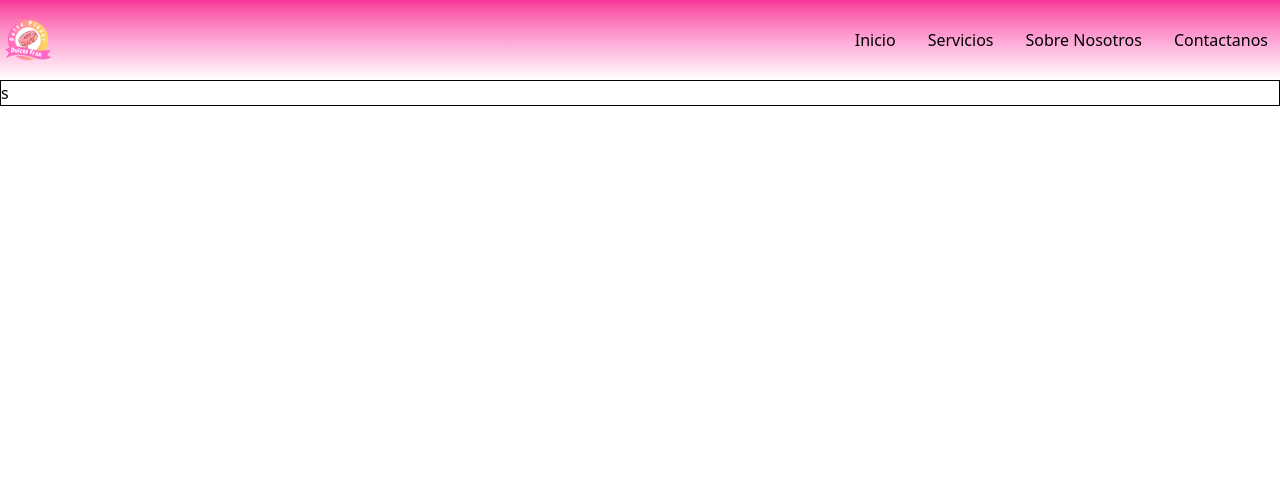
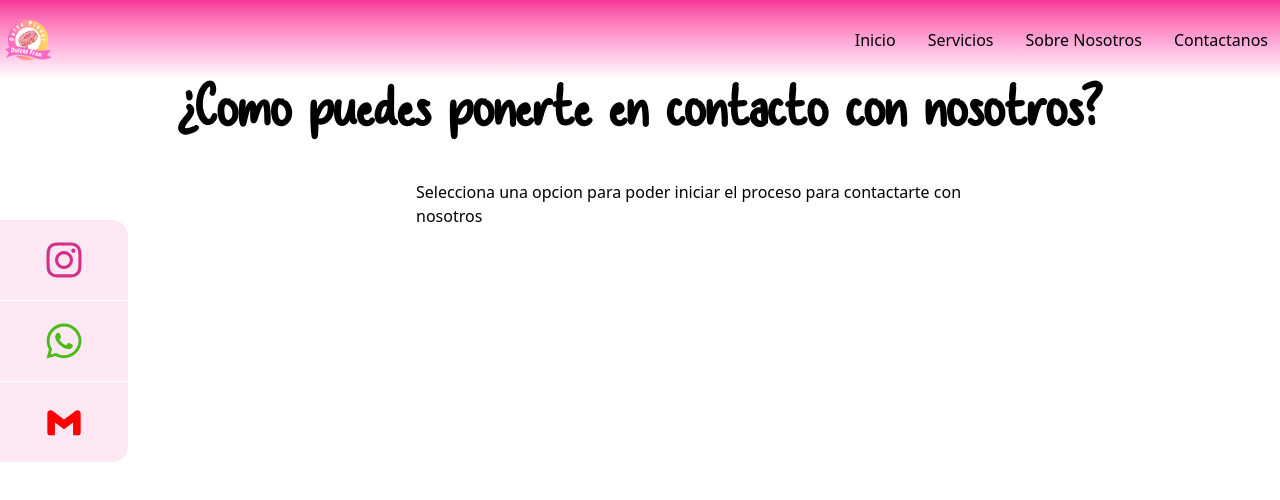
Before and after one commit to CrisMesina/dulcesfran, a React (Vite) app: page /contacto in a window 1280 px wide. Shown: the top 500 px of the page. Built offline with nearby package versions, Linux system fonts and the light colour scheme.

Commit message:
add cart Instagram for Contactanos

```diff
--- a/src/App.css
+++ b/src/App.css
@@ -1,6 +1,6 @@
 @import "tailwindcss";
 
-
+/* TODO LO RELACIONADO A TAILWINDCSS PERSONALIZADO AQUI */
 
 @theme{
     --breakpoint-xxs: 24rem;
--- /dev/null
+++ b/src/components/InfoCorreo.tsx
@@ -0,0 +1,3 @@
+export const InfoCorreo  = () =>{
+    return "Info Correo"
+}
--- /dev/null
+++ b/src/components/InfoInstagram.tsx
@@ -0,0 +1,51 @@
+import { CiHeart } from "react-icons/ci";
+import { FiMessageCircle } from "react-icons/fi";
+import { TbSend } from "react-icons/tb";
+import { IoMdMore } from "react-icons/io";
+
+export const InfoInstagram =()=>{
+    return(
+        <>
+            <div className="flex flex-col w-full h-[510px] mx-72 text-center m-20 mt-10 animate-fadeLeft">
+                <h1 className="text-2xl">
+                    Mediante nuestro
+                    <a
+                        target="_blank"
+                        className="text-pink-500 font-Salmoon mx-1"
+                        href="https://www.instagram.com/dulcesfran._/">
+                            Instagram
+                    </a>
+                </h1>
+                <a href="https://www.instagram.com/dulcesfran._/" target="">
+                    <div className="w-96 h-full mx-10 animate-fade rounded-3xl bg-[#2c2b2b]">
+                        <div className="flex flex-wrap">
+                            <img src="/logo.png" className="w-8 mx-2 my-2" alt="" />
+                            <a href="https://www.instagram.com/dulcesfran._/" className="mt-3">
+                                <span className="text-white">dulcesfran._</span>
+                            </a>
+                        </div>
+                        <div>
+                            <img src="/menu-dulces-fran.jpg" className="w-90" alt="" />
+                        </div>
+                        <div className="flex flex-wrap">
+                            <div className="mx-auto">
+                                <CiHeart className="text-white w-8 mt-1 p-1 h-8 hover:text-gray-600"/>
+                            </div>
+                            <div className="mx-auto">
+                                <FiMessageCircle className="text-white w-8 mt-1 p-1 h-8 hover:text-gray-600"/>
+                            </div>
+                            <div className="mx-auto">
+                                <TbSend className="text-white w-8 mt-1 p-1 h-8 hover:text-gray-600"/>
+                            </div>
+                            <div className="mx-auto">
+                                <IoMdMore className="text-white w-8 mt-1 p-1 h-8 hover:text-gray-600"/>
+                            </div>
+                        </div>
+
+                    </div>
+                </a>
+
+            </div>
+        </>
+    )
+}
--- /dev/null
+++ b/src/components/InfoWhatsapp.tsx
@@ -0,0 +1,3 @@
+export const InfoWhatsapp = () => {
+    return "Info WhatsApp"
+}
--- /dev/null
+++ b/src/components/NullSelectionContact.tsx
@@ -0,0 +1,9 @@
+export const NullSelectionContact = () =>{
+    return(
+        <>
+            <div className="w-full">
+                <h1 className="mx-72 mt-10">Selecciona una opcion para poder iniciar el proceso para contactarte con nosotros</h1>
+            </div>
+        </>
+    )
+}
--- a/src/components/PersonalInfo.tsx
+++ b/src/components/PersonalInfo.tsx
@@ -9,13 +9,13 @@ export const PersonalInfo = () =>{
             {/* Contenedor general */}
             <div className='flex w-full mt-10'>
                 {/* Contenedor imagen */}
-                <div className='w-[500px] border border-red-400 mx-20'>
-                   <img src="/logo.png" className='h-screen' alt="Foto de la persona que inicio/creo la Pyme o emprendimiento DulcesFran" />
+                <div className='w-[500px] mx-20'>
+                   <img src="/nosotros-fran-img.jpg" className='w-96 h-auto mx-auto my-10 object-cover rounded-2xl' alt="Foto de la persona que inicio/creo la Pyme o emprendimiento DulcesFran" />
                 </div>
                 {/* Contenedor de informacion */}
                 <div className='w-[500px]'>
                     <h1 className='font-Salmoon text-5xl text-center font-extrabold'>Sobre Nosotros</h1>
-                    <p className="p-4">
+                    <p className="p-4 text-xl">
                         Lorem ipsum, dolor sit amet consectetur adipisicing elit. Debitis ab, similique dolore enim quibusdam molestias quia labore totam possimus, iure dicta adipisci porro fugiat praesentium reiciendis odit animi, dignissimos soluta?
                         Porro dolor fugit reiciendis ullam corporis ipsam architecto tempora velit magni consequatur voluptatem enim placeat atque labore vel, harum vitae. Aliquam voluptatum ex, repellendus temporibus ullam debitis excepturi provident iure?
                         Sequi ab, dolor placeat magnam at tempore nostrum culpa, inventore deleniti sunt voluptates sit. In, soluta ipsa, minus sed ea incidunt ipsam id esse neque, atque eaque reprehenderit aliquam adipisci.
--- /dev/null
+++ b/src/components/ToggleSelectionContact.tsx
@@ -0,0 +1,70 @@
+import { useState } from "react"
+import { SectionContact } from "../types/typeApp"
+import { InfoInstagram } from "./InfoInstagram"
+import { InfoWhatsapp } from "./InfoWhatsapp"
+import { InfoCorreo } from "./InfoCorreo"
+import { FaInstagram, FaWhatsapp } from "react-icons/fa";
+import { BiLogoGmail } from "react-icons/bi";
+import { NullSelectionContact } from "./NullSelectionContact"
+
+
+
+export const ToggleSelectionContact = () => {
+    const [activeSection, setActiveSection] = useState<SectionContact>(null)
+
+      const toggleSection = (sectionContact : SectionContact)=>{
+        if (activeSection === sectionContact){
+          setActiveSection(null)
+        }else{
+          setActiveSection(sectionContact)
+        }
+    }
+    return(
+        <>
+            <div className="flex flex-col mt-20">
+                <div className="">
+                    <button
+                    className={`p-5 border-b w-32 rounded-tr-2xl
+                        ${activeSection === "instagram" ? "bg-pink-200" : "bg-pink-100 text-white"}`}
+                    onClick={()=> toggleSection("instagram")}>
+                    <FaInstagram className="w-10 h-10 mx-auto" fill="#D43089"/>
+                    </button>
+                </div>
+                <div>
+                    <button
+                    className={`p-5 border-b w-32 hover:bg-red-400
+                        ${activeSection === "whatsapp" ? "bg-pink-200" : "bg-pink-100 text-white"}`}
+                    onClick={()=> toggleSection("whatsapp")}>
+                    <FaWhatsapp className="w-10 h-10 mx-auto" fill="#4CBB17"/>
+                    </button>
+                </div>
+                <div>
+                    <button
+                    className={`p-5 border-b w-32 rounded-br-2xl hover:bg-red-400
+                        ${activeSection === "correo" ? "bg-pink-200" : "bg-pink-100 text-white"}`}
+                    onClick={()=> toggleSection("correo")}>
+                    <BiLogoGmail className="w-10 h-10 mx-auto" fill="red"/>
+                    </button>
+                </div>
+            </div>
+            <div className="flex">
+
+                {activeSection === null &&(
+                    <NullSelectionContact/>
+                )}
+
+                {activeSection === "instagram"&&(
+                    <InfoInstagram/>
+                )}
+
+                {activeSection === "whatsapp"&&(
+                    <InfoWhatsapp/>
+                )}
+
+                {activeSection === "correo"&&(
+                    <InfoCorreo/>
+                )}
+            </div>
+        </>
+    )
+}
--- a/src/index.css
+++ b/src/index.css
@@ -0,0 +1,16 @@
+.animate-fade{
+    animation: fadeLeft 1s ease-out;
+}
+
+
+
+@keyframes fadeLeft {
+    from{
+        opacity: 0;
+        transform: translateX(-100px);
+    }
+    to{
+        opacity: 1;
+        transform: translateX(0px);
+    }
+}
--- a/src/pages/Contacto.tsx
+++ b/src/pages/Contacto.tsx
@@ -1,11 +1,20 @@
 import { Nav } from "../components/Nav"
+import { ToggleSelectionContact } from "../components/ToggleSelectionContact"
+
+
 
 export const Contacto = () => {
+
+
+
   return (
     <>
       <Nav/>
-      <div className="w-full mt-20 border">
-        s
+      <div className="w-full h-screen mt-20">
+        <h1 className="text-center text-6xl font-Salmoon font-extrabold ">¿Como puedes ponerte en contacto con nosotros?</h1>
+         <div className="flex">
+          <ToggleSelectionContact/>
+         </div>
       </div>
     </>
   )
--- a/src/types/typeApp.ts
+++ b/src/types/typeApp.ts
@@ -33,3 +33,5 @@ export interface valoresContexto {
 export interface children{
   children : JSX.Element | JSX.Element[]
 }
+
+export type SectionContact = "instagram" | "whatsapp" | "correo" | null
```
Also changed, not shown: public/menu-dulces-fran.jpg (added), public/nosotros-fran-img.jpg (added).
